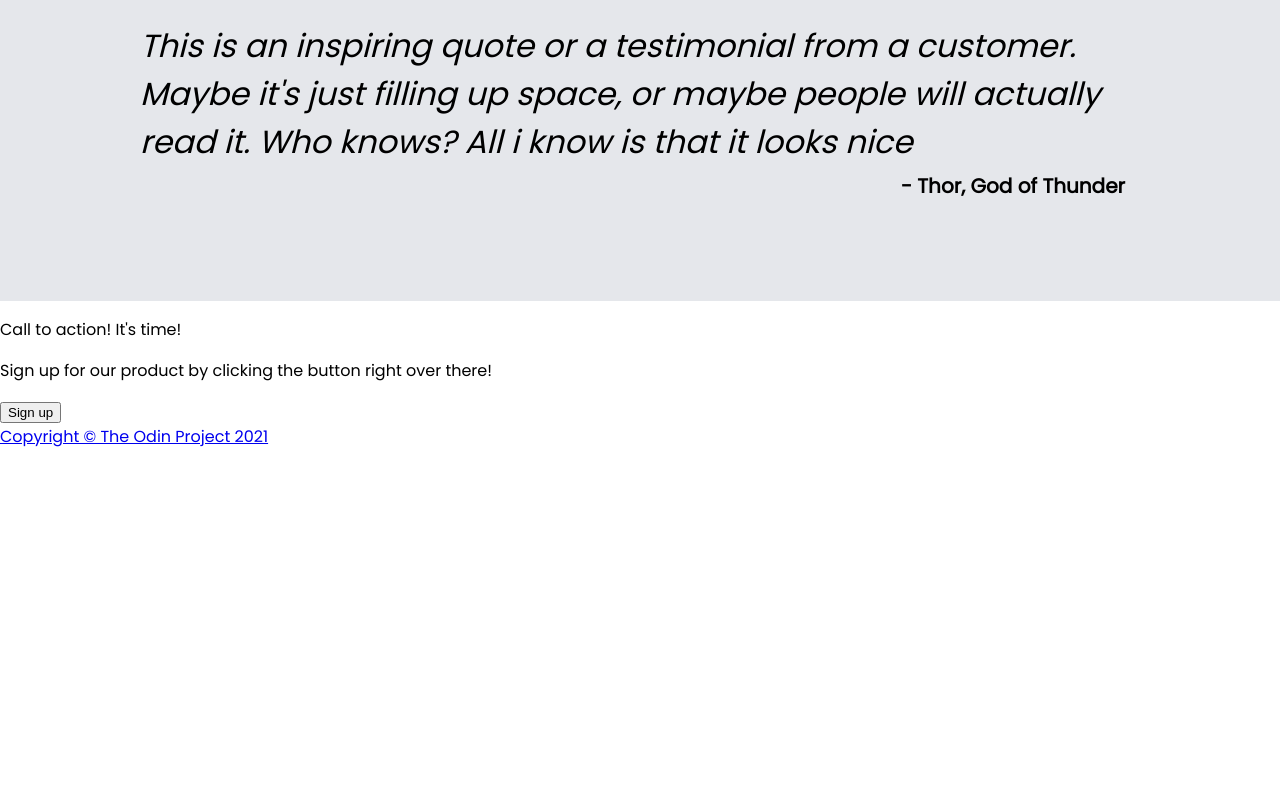
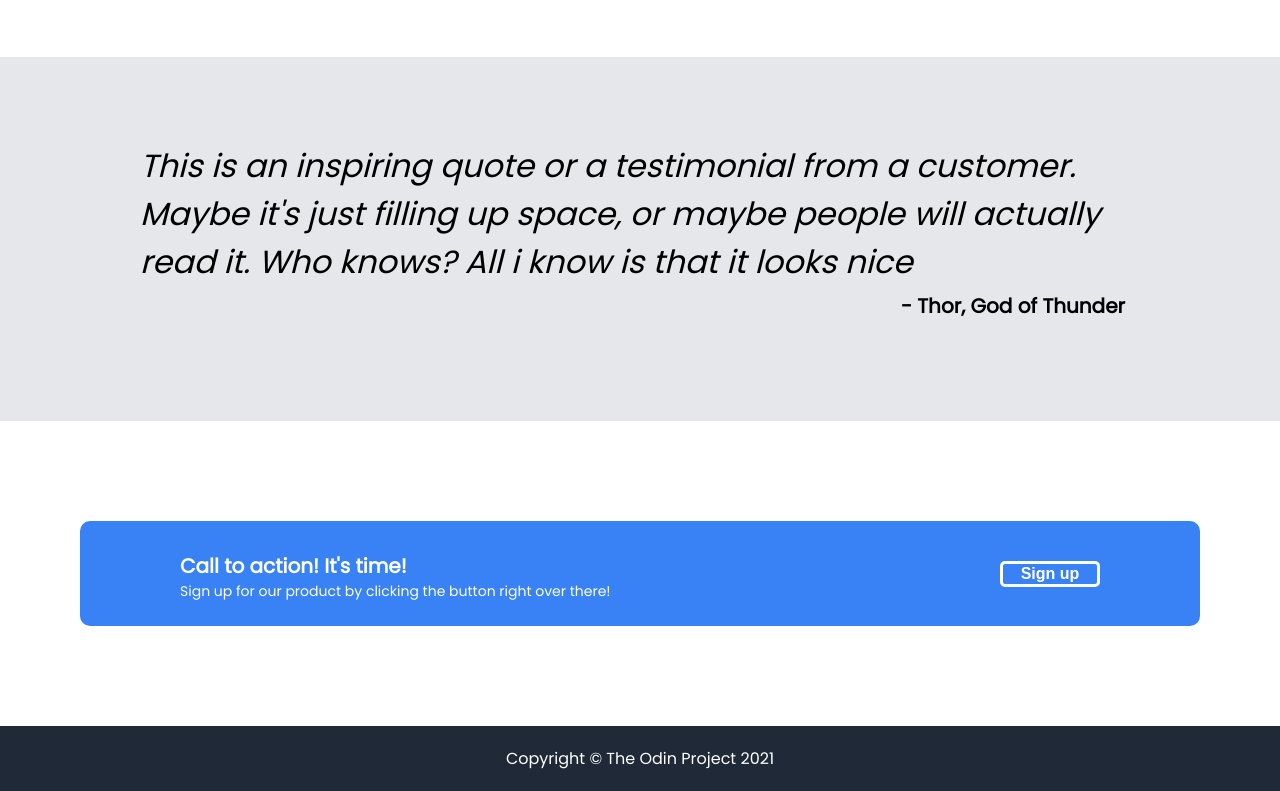
Before and after one commit to tanasegabrielw/TOP-Landing-Page, a plain HTML site: page index.html in a window 1280 px wide. Shown: the part 888-1679 px from the top of the page. Before the commit the page ends 1337 px from the top, so only its background shows below. Drawn offline with Linux system fonts and the light colour scheme.

Commit message:
Finish bottom part and added hover to buttons Project finished :D

```diff
--- a/index.html
+++ b/index.html
@@ -55,15 +55,15 @@
 </div>
 </div>
 
+<div class="bottom-container">
 <div class="bottom-page">
-<div class="text-right">
-    <div class="left-text"><p>Call to action! It's time!</p>
-    <p>Sign up for our product by clicking the button right over there!</p>
-</div>
-    <button>Sign up</button>
+
+    <div class="left-text"><p class="one-bold">Call to action! It's time!</p>
+    <p class="two-bold">Sign up for our product by clicking the button right over there!</p>
+</div class="button-bottom">
+    <button class="bottom-button">Sign up</button>
 </div>
 </div>
-
 <div class="footer">
 
 <a href="https://www.theodinproject.com/about" >Copyright &copy The Odin Project 2021</a>
--- a/styles.css
+++ b/styles.css
@@ -30,24 +30,26 @@ li{
 
 .logo{
     font-weight: bold;
-    font-size: 20px;;
+    font-size: 20px;
+
 }
 
 .container{
 
     display: flex;
-    justify-content: space-between;
+    justify-content: center;
     align-items: center;
     background-color: #1F2937;
     padding:10px 80px;
     color:white;
     padding-bottom: 40px;
 
+
 }
 
 .image{
 
-    width: 700px;
+    max-width: 500px;
     height: 300px;
     background-color: #323e50;
     display: flex;
@@ -78,7 +80,6 @@ li{
 }
 
 
-
 .blue-background{
     background-color: #3882F6;
     color: white;
@@ -86,6 +87,11 @@ li{
     padding: 4px 10px;
     border: #3882F6 solid;
     font-weight: bold;
+}
+.blue-background:hover{
+    color:#3882F6;
+    background-color: white;
+    border:white solid;
 }
 
 h3{
@@ -107,6 +113,7 @@ h3{
     display: flex;
     justify-content: center;
     gap: 42px;
+    padding:60px 20px;
 }
 
 .box{
@@ -150,3 +157,72 @@ h3{
     font-size:20px;
 
 }
+
+.bottom-page{
+    display: flex;
+    background-color: #3882F6;
+    border-radius: 10px;
+    width: 1000px;
+    max-height: 100px;;
+    padding:10px 100px;
+    color: white;
+    gap:10px;
+    justify-content: space-between;
+    align-items: center;
+}
+
+.bottom-container{
+    display: flex;
+    justify-content: center;
+    margin:40px 60px;
+    padding:60px 20px;
+
+}
+
+.one-bold{
+    font-size:20px;
+    font-weight: bold;
+    margin-bottom: 0;
+}
+
+.two-bold{
+    margin-top:0;
+    font-size:14px;
+}
+
+.bottom-button{
+color:white;
+background-color:#3882F6;
+border:white solid;
+border-radius: 5px;
+width: 100px;
+height: auto;
+font-weight: bold;
+font-size: 16px;;
+
+}
+
+.bottom-button:hover{
+
+    background-color: white;
+    color: #3882F6;
+}
+
+.footer{
+    background-color: #1F2937;
+    display: flex;
+    justify-content: center;
+    align-items: center;
+    padding:20px;
+}
+
+a{
+    text-decoration: none;
+    color: white;
+
+}
+
+a:hover{
+    color:#3882F6;
+    font-weight: bold;
+}
```
